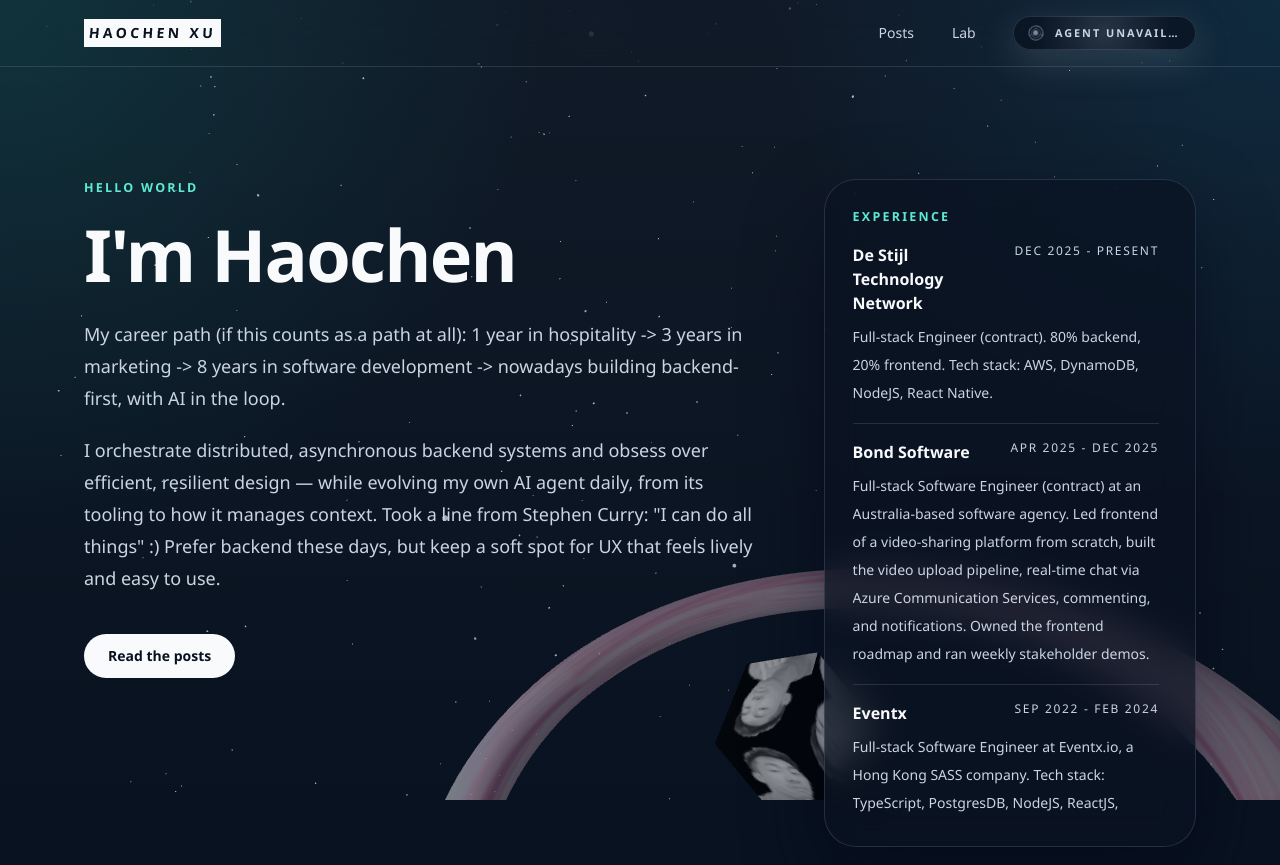
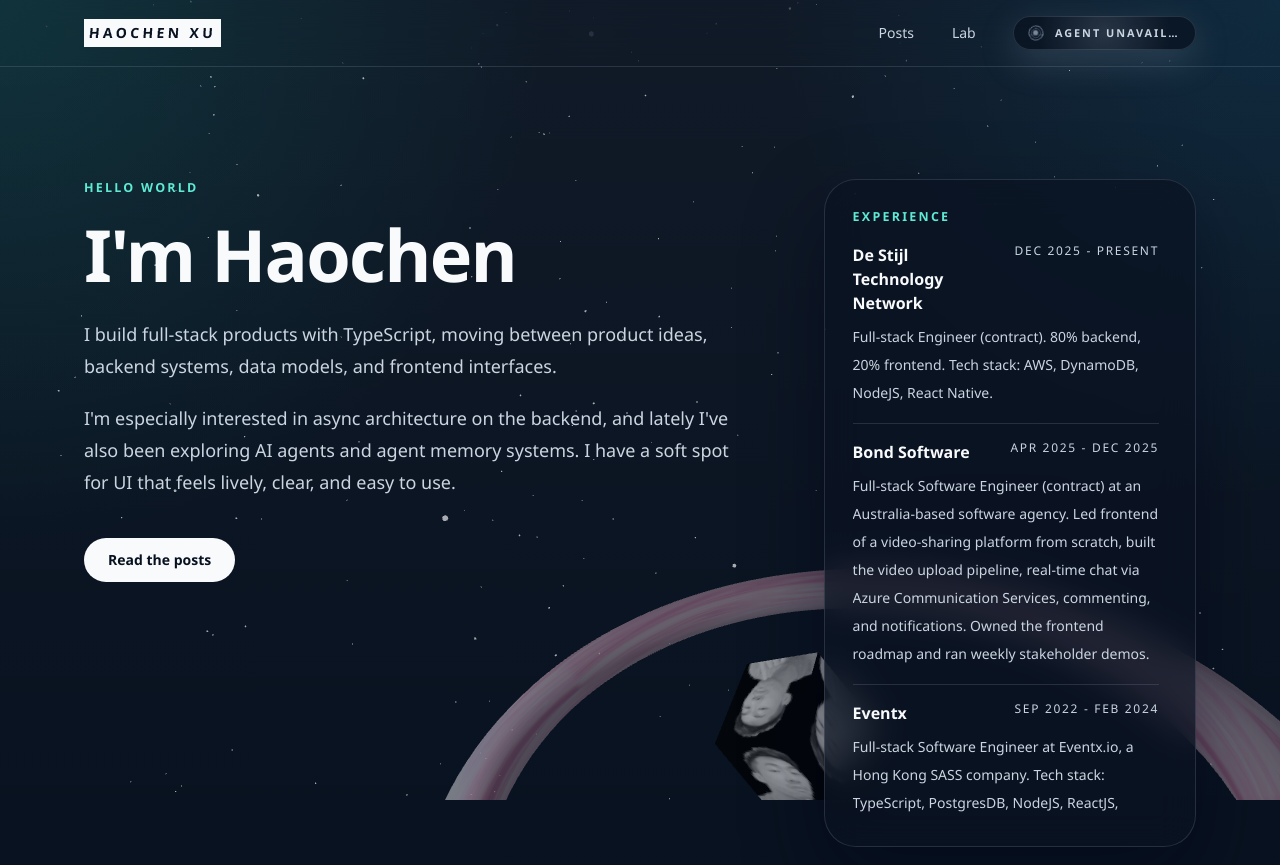
Before and after one commit to hcsum/blog, an Astro site: page / in a window 1280 px wide. Shown: the top 865 px of the page. Built offline with nearby package versions, Linux system fonts and the light colour scheme; Astro itself is replaced by a stand-in of ours; no server answers; animation ran at ten frames a second.

Commit message:
content: update homepage hero copy

```diff
--- a/src/pages/index.astro
+++ b/src/pages/index.astro
@@ -9,7 +9,7 @@ import { sortPosts } from "@/lib/blog";
 const posts = sortPosts(await getCollection("blog", ({ data }) => !data.draft)).slice(0, 4);
 ---
 
-<BaseLayout title="Haochen Xu" description="Personal site of Haochen Xu: writing about software, frontend work, and experiments on the web.">
+<BaseLayout title="Haochen Xu" description="Personal site of Haochen Xu: full-stack software engineer writing about software, interfaces, and experiments on the web.">
   <LandingScene client:only="react" />
   <section class="border-b border-[color:var(--line)]">
     <div class="mx-auto grid max-w-6xl gap-12 px-5 py-20 lg:grid-cols-[1.3fr_0.7fr] lg:py-28">
@@ -19,8 +19,8 @@ const posts = sortPosts(await getCollection("blog", ({ data }) => !data.draft)).
           I&apos;m Haochen
         </h1>
         <div class="mt-7 max-w-2xl space-y-5 text-lg leading-8 text-[color:var(--muted)]">
-          <p>My career path (if this counts as a path at all): 1 year in hospitality -> 3 years in marketing -> 8 years in software development -> nowadays building backend-first, with AI in the loop.</p>
-          <p>I orchestrate distributed, asynchronous backend systems and obsess over efficient, resilient design — while evolving my own AI agent daily, from its tooling to how it manages context. Took a line from Stephen Curry: "I can do all things" :) Prefer backend these days, but keep a soft spot for UX that feels lively and easy to use.</p>
+          <p>I build full-stack products with TypeScript, moving between product ideas, backend systems, data models, and frontend interfaces.</p>
+          <p>I&apos;m especially interested in async architecture on the backend, and lately I&apos;ve also been exploring AI agents and agent memory systems. I have a soft spot for UI that feels lively, clear, and easy to use.</p>
         </div>
         <div class="mt-10 flex flex-wrap gap-4">
           <a class="rounded-full bg-[color:var(--foreground)] px-6 py-3 text-sm font-semibold text-[color:var(--background)] transition hover:scale-[1.02]" href="/posts/">
```
